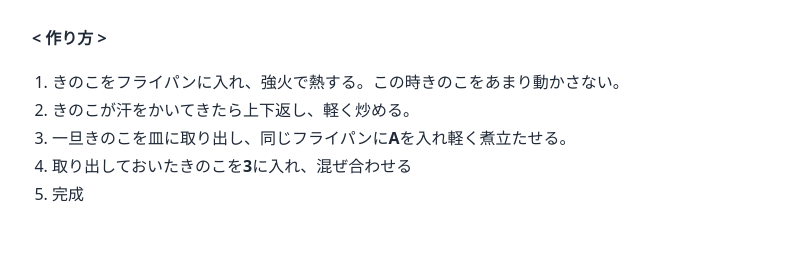
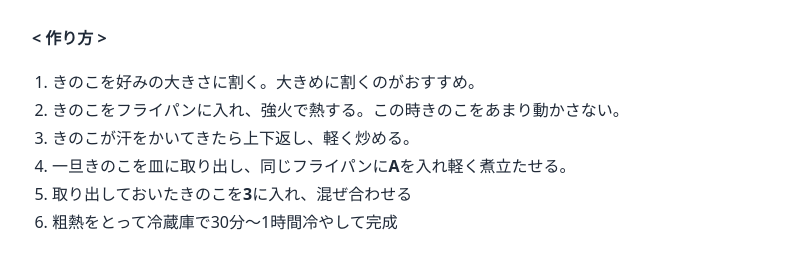
Before and after one commit to sakikomuro/recipe-nuxt, a Nuxt app: page /1 in a window 1280 px wide. Shown: the part 587-856 px from the top of the page, without its empty margins (224-1035 px from the left). Before the commit the page ends 833 px from the top, so only its background shows below. Built offline with nearby package versions, Linux system fonts and the light colour scheme.

Commit message:
1.vueレシピ更新

```diff
--- a/pages/1.vue
+++ b/pages/1.vue
@@ -58,6 +58,7 @@ import HeaderComponent from '../components/HeaderComponent.vue';
       <div>
         <h2 class="font-bold py-5">&lt; 作り方 &gt;</h2>
         <ul class="list-decimal px-5 flex flex-col space-y-1">
+          <li>きのこを好みの大きさに割く。大きめに割くのがおすすめ。</li>
           <li>
             きのこをフライパンに入れ、強火で熱する。この時きのこをあまり動かさない。
           </li>
@@ -71,7 +72,7 @@ import HeaderComponent from '../components/HeaderComponent.vue';
             取り出しておいたきのこを<span class="font-bold">3</span
             >に入れ、混ぜ合わせる
           </li>
-          <li>完成</li>
+          <li>粗熱をとって冷蔵庫で30分〜1時間冷やして完成</li>
         </ul>
       </div>
     </div>
```
